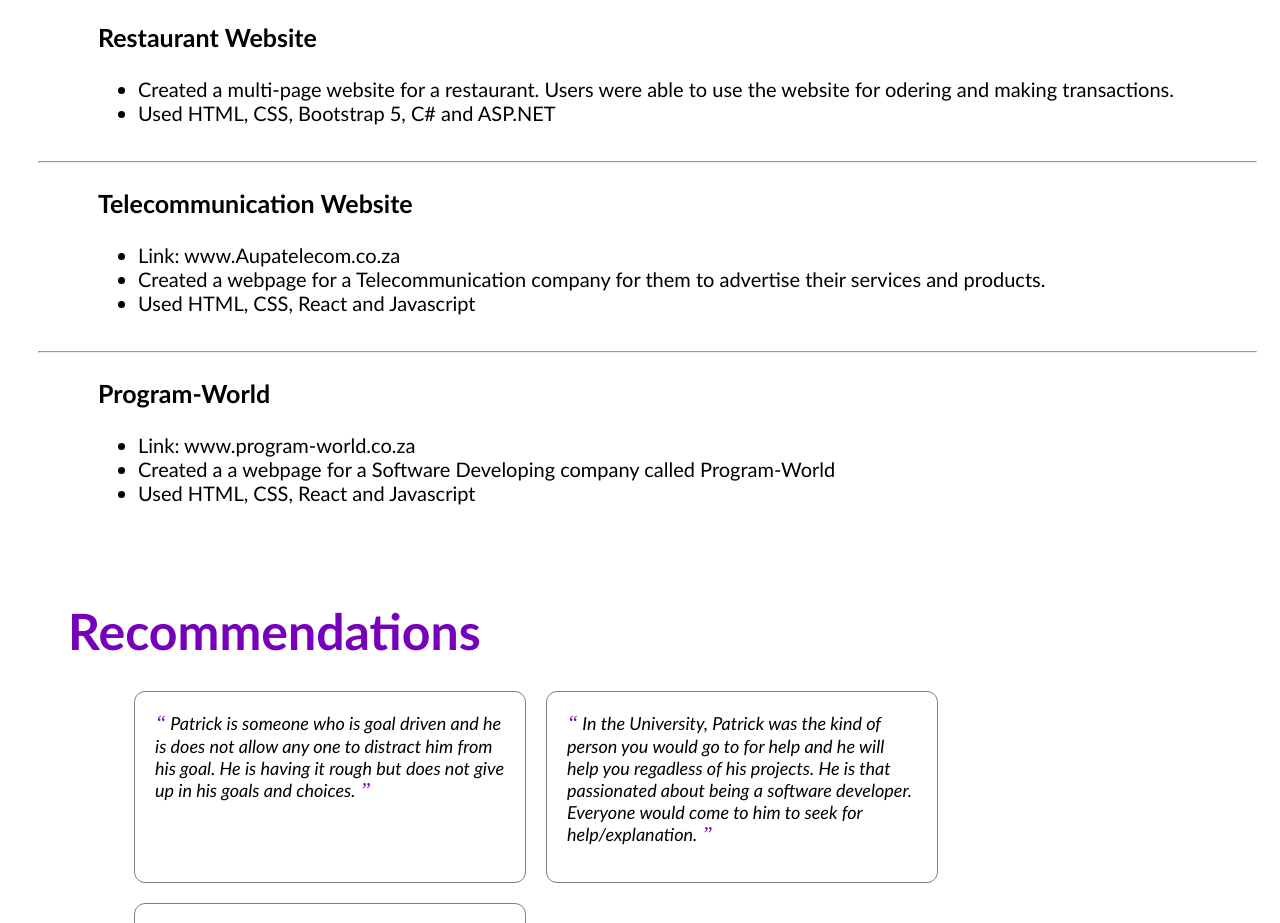
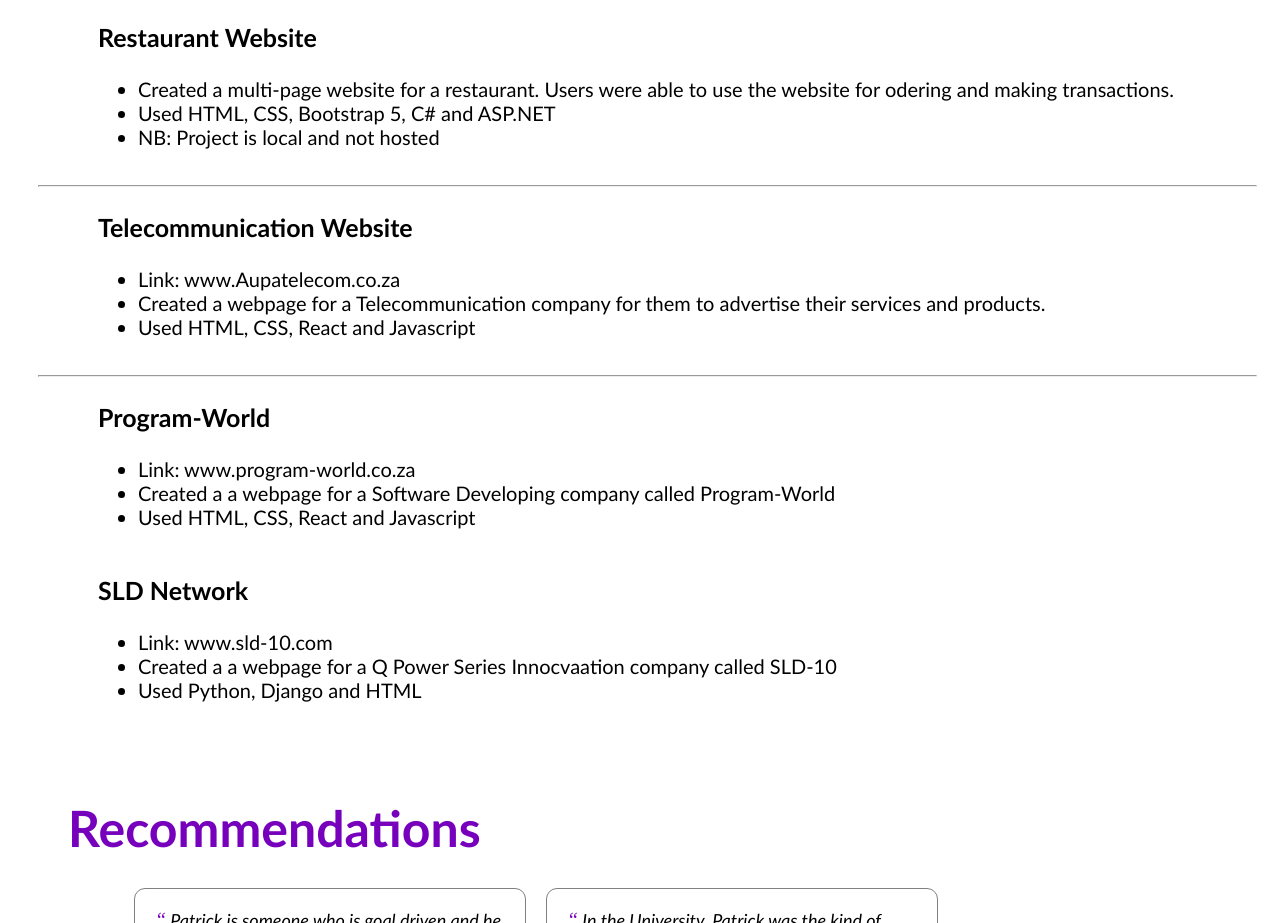
Before and after one commit to Papase14/myportfolio, a plain HTML site: page index.html in a window 1280 px wide. Shown: the part 1407-2330 px from the top of the page. Drawn offline with Linux system fonts and the light colour scheme.

Commit message:
New Project added✨

```diff
--- a/index.html
+++ b/index.html
@@ -42,7 +42,9 @@
             Hi, I'm Tshupane Patrick Morake! <img src="html_finalprojimages/wave.jpeg" width="60px"/>
           </h1>
           <p>
-            I am an upcoming full stack developer. I have dropped out of my bachelor's degree in Information Technology majoring in Computer science and Physics at University of Free State. Currently, I have enrolled for Sorftware Engineering program with ALX Africa which will take 12 months period. I am also persuing to be a full stack developer by completing IBM courses.
+            I am an upcoming full stack developer. I have dropped out of my bachelor's degree in Information Technology majoring
+             in Computer science and Physics at University of Free State. Currently, I have enrolled for Sorftware Engineering program
+            with ALX Africa and HyperionDev which will take 12 months period. I am also persuing to be a full stack developer by completing IBM courses.
           </p>
       </div>
     </section>
@@ -116,6 +118,7 @@
             <ul>
               <li>Created a multi-page website for a restaurant. Users were able to use the website for odering and making transactions.</li>
               <li>Used HTML, CSS, Bootstrap 5, C# and ASP.NET</li>
+              <li>NB: Project is local and not hosted</li>
             </ul>
           </div>
           <hr>
@@ -136,6 +139,14 @@
               <li>Used HTML, CSS, React and Javascript</li>
             </ul>
           </div>
+          <div class="project-card">
+            <h3>SLD Network</h3>
+            <ul>
+              <li>Link: <a>www.sld-10.com</a></li>
+              <li>Created a a webpage for a Q Power Series Innocvaation company called SLD-10</li>
+              <li>Used Python, Django and HTML</li>
+            </ul>
+          </div>
     </div>
     </section>
     <div style="clear:both;"></div>
@@ -147,17 +158,20 @@
       <div class="all_recommendations" id="all_recommendations">
         <div class="recommendation">
           <span>&#8220;</span>
-          Patrick is someone who is goal driven and he is does not allow any one to distract him from his goal. He is having it rough but does not give up in his goals and choices.
+          Patrick is someone who is goal driven and he is does not allow any one to distract him from his goal. He is having it
+          rough but does not give up in his goals and choices.
           <span>&#8221;</span>
         </div>
         <div class="recommendation">
           <span>&#8220;</span>
-          In the University, Patrick was the kind of person you would go to for help and he will help you regadless of his projects. He is that passionated about being a software developer. Everyone would come to him to seek for help/explanation.
+          In the University, Patrick was the kind of person you would go to for help and he will help you regadless of his projects.
+          He is that passionated about being a software developer. Everyone would come to him to seek for help/explanation.
           <span>&#8221;</span>
         </div>
         <div class="recommendation">
           <span>&#8220;</span>
-            The review on Patrick's previous work is really motivating. His work shows that he really loves what he does and he is always on his computer everyday.
+            The review on Patrick's previous work is really motivating. His work shows that he really loves what he does and he
+            is always on his computer everyday.
           <span>&#8221;</span>
         </div>
       </div>
```
